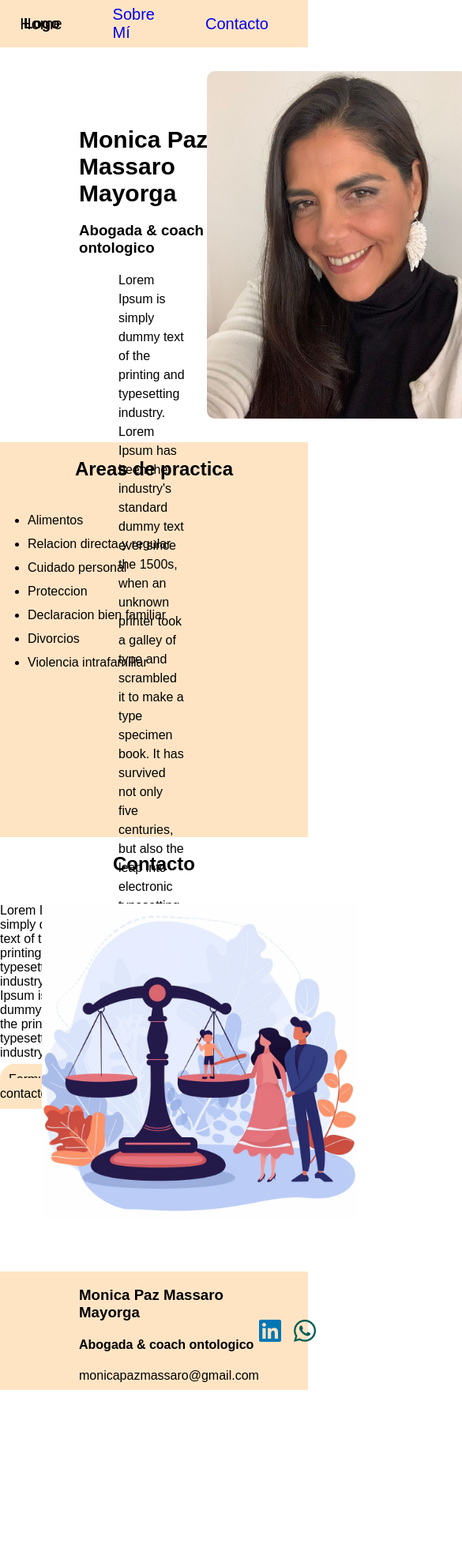
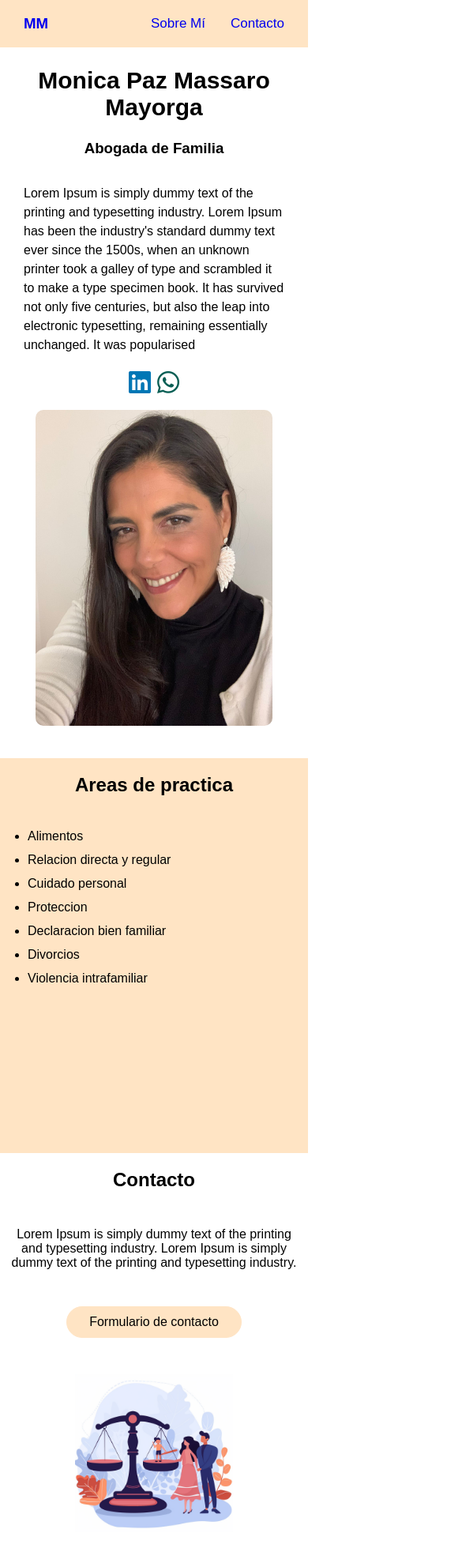
Before and after one commit to jamassaro/monicawebsite, a plain HTML site: page index.html in a window 390 px wide. Shown: the top 1974 px of the page at 79% size, 585 px wide, since content can reach past the window. Before the commit the page ends 1760 px from the top, so only its background shows below. Drawn offline with Linux system fonts and the light colour scheme.

Commit message:
add full responsive

```diff
--- a/index.html
+++ b/index.html
@@ -5,14 +5,15 @@
     <meta name="viewport" content="width=device-width, initial-scale=1.0">
     <title>Monica Massaro Abogada</title>
     <link rel="stylesheet" href="style.css">
-
-      <link rel="stylesheet" href="https://cdnjs.cloudflare.com/ajax/libs/font-awesome/5.15.4/css/all.min.css">
-
-
+    <link rel="stylesheet" href="https://cdnjs.cloudflare.com/ajax/libs/font-awesome/5.15.4/css/all.min.css">
 </head>
 <body>
   <header class="header">
-    <h3>Logo</h3>
+    <h3> <a href="index.html">MM</a></h3>
+    <nav class="navBar-responsive">
+      <a href="about.html">Sobre Mí</a>
+     <a href="#contact">Contacto</a>
+    </nav>
     <nav class="navBar">
       <p>Home</p>
       <a href="about.html">Sobre Mí</a>
@@ -23,7 +24,7 @@
     <section class="description-section">
       <div class="lawyer">
         <h2>Monica Paz Massaro Mayorga</h2>
-        <h3>Abogada & coach ontologico</h3>
+        <h3>Abogada de Familia</h3>
         <p>
           Lorem Ipsum is simply dummy text of the
           printing and typesetting industry.
@@ -33,7 +34,6 @@
           book. It has survived not only five centuries,
           but also the leap into electronic typesetting,
           remaining essentially unchanged. It was popularised
-
         </p>
         <div class="social-network">
           <a href="https://www.linkedin.com/in/monica-paz-massaro-0a215627" target="_blank"><i class="fab fa-linkedin fa-2x" style="color: #0077B5"></i></a>
@@ -62,21 +62,19 @@
     </section>
     <section id="contact"  class="contact-container">
       <h1 >Contacto</h1>
-      <div class="contact-wrapper">
-        <section class="image-form-lawyer-container">
-          <div class>
+      <!-- <div class="contact-wrapper"> -->
+        <section class="form-lawyer-container">
             <p>  Lorem Ipsum is simply dummy text of the
               printing and typesetting industry. Lorem Ipsum is simply dummy text of the
               printing and typesetting industry.
             </p>
             <a class="form-link" href="https://forms.gle/E6AajYFZqh5MHjS37" target="_blank">Formulario de contacto</a>
-          </div>
         </section>
-        <figure class='image-form-lawyer-container'>
+        <figure class='image-lawyer-container'>
           <img class="lawyer-img" src="./images/ilustration.png" alt="lawyer"/>
         </figure>
     </section>
-  </div>
+  <!-- </div> -->
   </main>
   <footer class="footer">
     <div  class="info-footer">
--- a/style.css
+++ b/style.css
@@ -6,6 +6,7 @@ html {
 body {
     padding: 0;
     margin: 0;
+    width: 100%;
     height: 100vh;
 }
 
@@ -23,14 +24,19 @@ body {
 }
 
 .navBar {
+    display: none;
+}
+
+.navBar-responsive {
     display: flex;
-    font-size: 20px;
-    gap: 64px;
+    font-size: 17px;
+    gap: 32px;
     width: 60%;
-    margin-right: 50px;
+    margin-right: 30px;
     justify-content: flex-end;
     align-items: center;
 }
+
  a {
     text-decoration:none;
     cursor: pointer;
@@ -38,14 +44,16 @@ body {
 
 .description-section {
     display: flex;
-    gap: 16px;
+    flex-direction: column;
+    /* gap: 16px; */
     width: 100%;
-    max-height: 500px;
+    height: 900px;
 }
 
 .description-section .lawyer {
-    width: 50%;
-    padding: 100px;
+    width: 100%;
+    margin-top: 20px;
+    /* padding: 100px; */
     display: flex;
     flex-direction: column;
     align-items: center;
@@ -53,34 +61,34 @@ body {
 }
 
 .lawyer h2 {
+    text-align: center;
     font-size: 30px;
+    padding: 5px;
     margin:0;
 }
 
 .lawyer p {
-    margin: 0 50px;
+    /* margin: 0 50px; */
+    padding: 0 30px;
     line-height: 1.5rem;
     margin-bottom: 10px;
 }
 
 .description-section .image-container {
-    width: 50%;
-    padding: 30px;
+
+   margin-top: 10px;
     display: flex;
     justify-content: center;
-    /* align-items: center; */
+
 
 }
 
 .image-container img {
-    display: flex;
-    justify-content: flex-start;
-    margin-right: 200px;
+    width: 300px;
+    height: 400px;
+
     border-radius: 10px;
-    /* width: 300px; */
-    /* height: 400px; */
-    /* object-fit: cover; */
-    /* border-radius: 100px; */
+
 
 }
 
@@ -121,9 +129,10 @@ body {
     align-items: center;
 }
 .contact-wrapper{
-    display: flex;
-    justify-content: center;
+    /* display: flex;
+    justify-content: center; */
     width: 100%;
+    height: 100%;
 
 }
 
@@ -134,14 +143,15 @@ li {
 .footer {
     width: 100%;
     background-color: bisque;
-    height: 150px;
+    height: 200px;
+    display: flex;
+    flex-direction: column;
+    align-items: center;
 
-    display: flex;
-    justify-content: space-between;
 }
 
 .info-footer {
-   padding-left: 100px;
+   text-align: center;
 }
 
 .info-footer h3 h4 {
@@ -150,10 +160,7 @@ li {
 
 .social-network-footer {
     display: flex;
-    height: 100%;
-    margin-right: 100px;
-    justify-content: flex-end;
-    gap: 16px;
+    gap: 8px;
     align-items: center;
 }
 
@@ -161,16 +168,19 @@ i {
     cursor: pointer;
 }
 
-.info-about-wrapper {
-    margin-top: 50px;
-    padding-left: 300px;
-    padding-right: 300px;
-    height: 500px;
+/* ABOUT */
+
+.info-about-container {
+    padding: 10px;
     display: flex;
+    flex-direction: column;
+   align-items: center;
+
 }
 
-.info-about-wrapper h1 {
-    margin: 0;
+.info-about-container h1 {
+    margin: 20px 0;
+
 }
 
 .text-description {
@@ -178,32 +188,59 @@ i {
     padding-right: 300px;
     margin-bottom: 50px;
 }
+
 .salsa-cumbia-img {
-    margin-left: 20px;
+    width: 300px;
+    height: 400px;
     border-radius: 10px;
+    margin-bottom: 20px;
 }
 
 .lawyer-img {
-    width: 400px;
-    height: 400px;
+    width: 200px;
+    height: 200px;
+
 }
 
- .image-form-lawyer-container {
-    width: 50%;
+.form-lawyer-container {
     display: flex;
-    justify-content: center;
+    text-align: center;
+    margin-top: 0;
+    padding: 10px;
+    height: 50%;
+    flex-direction: column;
+    align-items: center;
 }
+
+.image-lawyer-container {
+    height: 50%;
+    display: flex;
+    margin-bottom: 70px;
+}
+
 
 .form-link {
     width: 200px;
-    height: 80px;
     padding: 10px;
+   margin-top: 30px;
     color: black;
     border: 1px solid bisque;
     cursor: pointer;
     border-radius: 20px;
     background-color: bisque;
+}
 
-    ;
-
+ @media screen and (min-width: 768px) {
+    .navBar {
+        display: flex;
+        font-size: 20px;
+        gap: 64px;
+        width: 60%;
+        margin-right: 50px;
+        justify-content: flex-end;
+        align-items: center;
     }
+    .navBar-responsive {
+        display: none;
+    }
+  }
```
Also changed, not shown: about.html (+7 -36 lines). Lines whose indentation alone changed are shown as unchanged.
